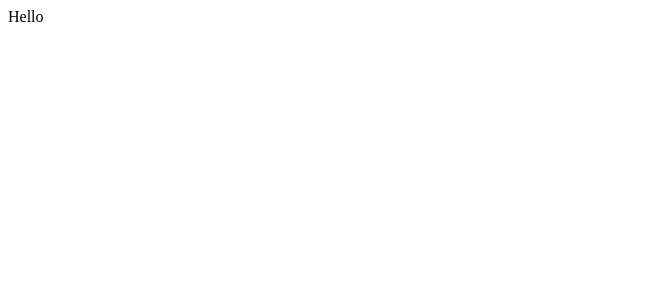
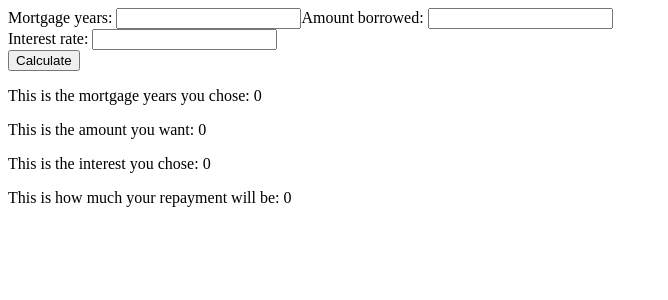
Before and after one commit to MCRcodes/mortgage-calculator-react, a React app: page / in a window 1280 px wide. Shown: the top 300 px of the page, without its empty margins (0-668 px from the left). Built offline with nearby package versions, Linux system fonts and the light colour scheme.

Commit message:
Bring in calculator component

```diff
--- a/src/index.jsx
+++ b/src/index.jsx
@@ -1,5 +1,6 @@
 import 'raf/polyfill';
 import React from 'react';
 import { render } from 'react-dom';
+import Calculator from './components/calcultor';
 
-render(<div>Hello</div>, document.getElementById('root'));
+render(<Calculator />, document.getElementById('root'));
```
